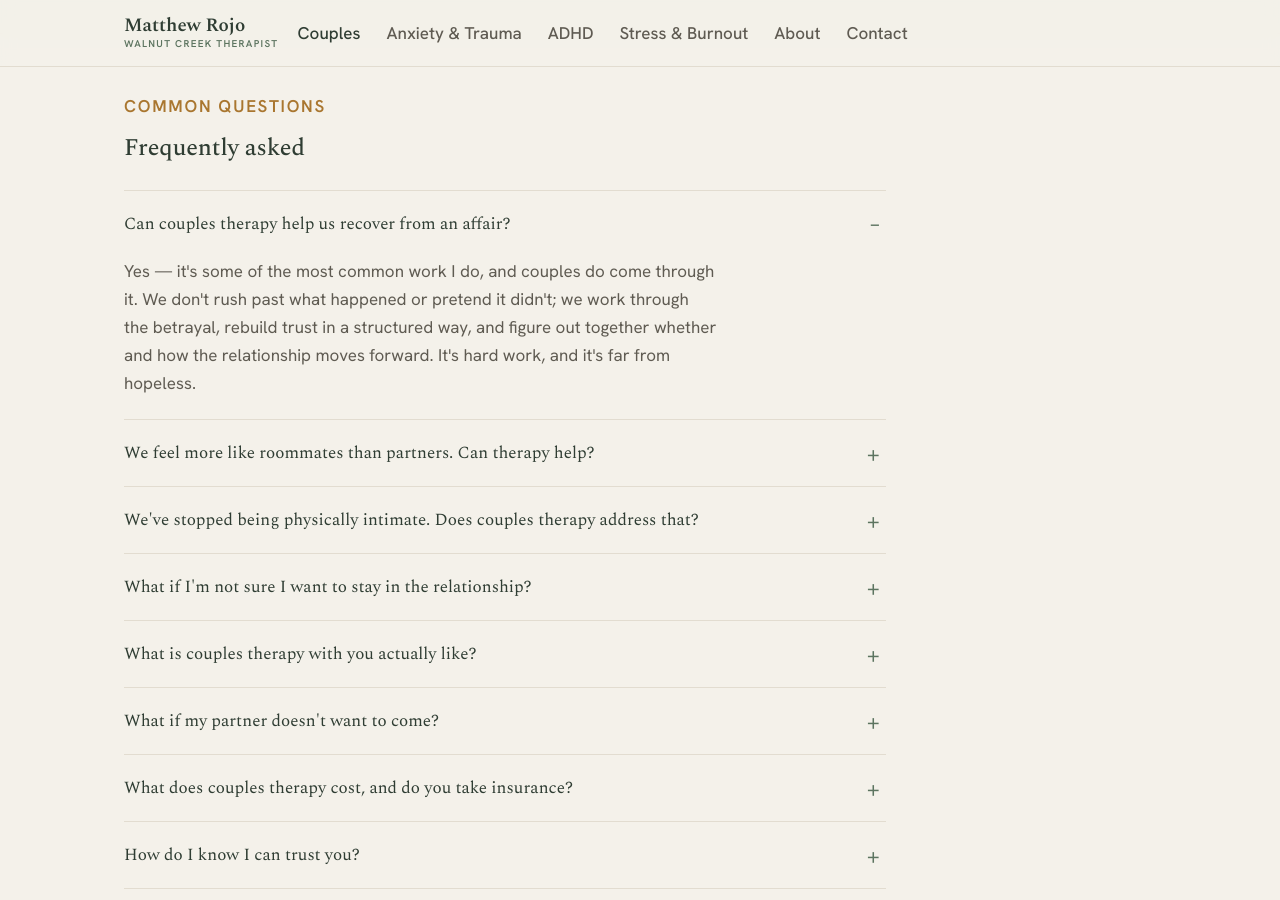
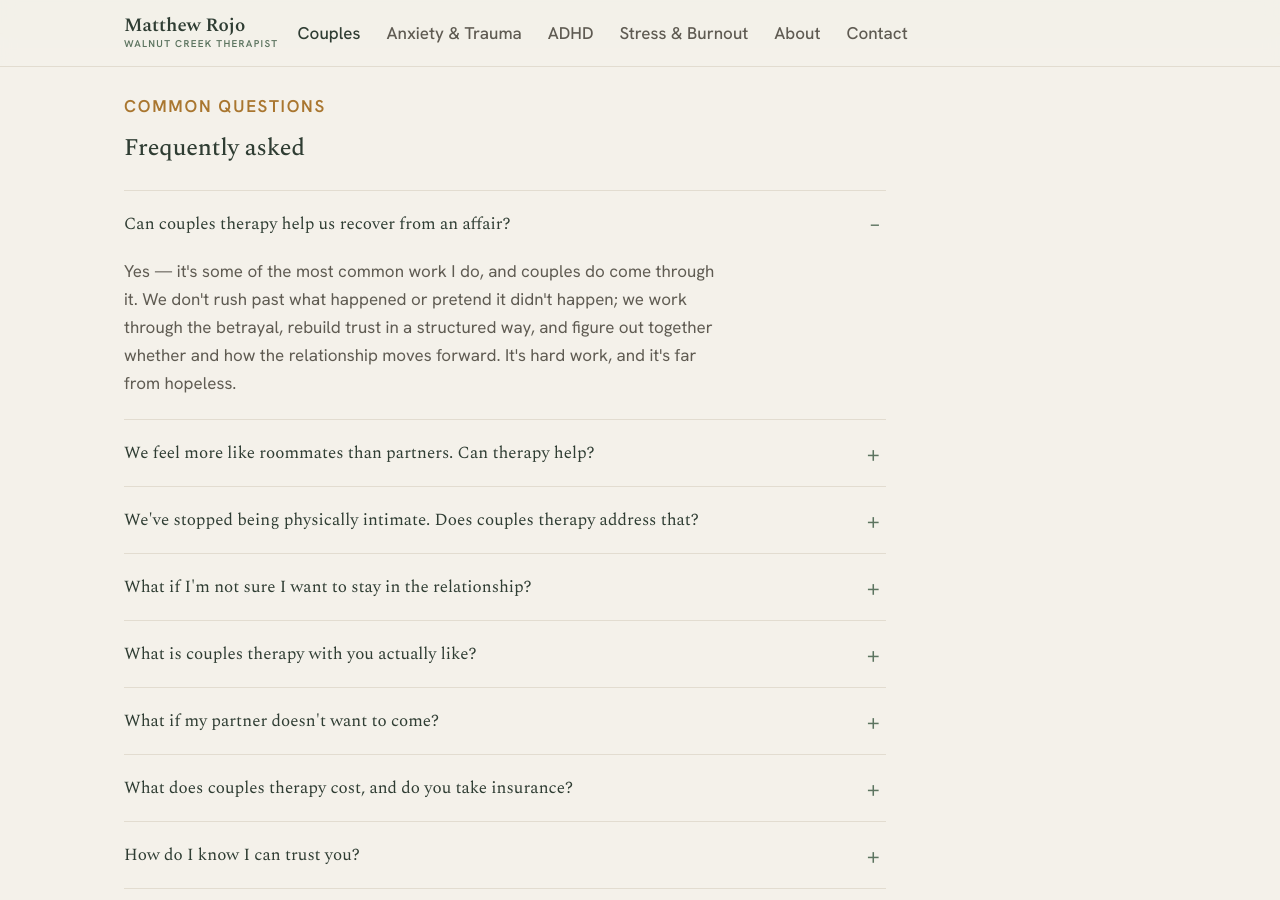
Before and after one commit to walnutcreektherapist/walnutcreektherapist.github.io, a Jekyll site: the page built from couples-therapy.html, in a window 1280 px wide and 900 px high, scrolled down 2807 px. Built offline with Jekyll 4.4.1, drawn with Linux system fonts in a browser that asks for light colours.

Commit message:
Update couples-therapy.html

```diff
--- a/couples-therapy.html
+++ b/couples-therapy.html
@@ -7,7 +7,7 @@ service_name: "Couples Therapy"
 service_type: "Couples therapy and marriage counseling"
 faqs:
   - q: "Can couples therapy help us recover from an affair?"
-    a: "Yes — it's some of the most common work I do, and couples do come through it. We don't rush past what happened or pretend it didn't; we work through the betrayal, rebuild trust in a structured way, and figure out together whether and how the relationship moves forward. It's hard work, and it's far from hopeless."
+    a: "Yes — it's some of the most common work I do, and couples do come through it. We don't rush past what happened or pretend it didn't happen; we work through the betrayal, rebuild trust in a structured way, and figure out together whether and how the relationship moves forward. It's hard work, and it's far from hopeless."
   - q: "We feel more like roommates than partners. Can therapy help?"
     a: "Often, yes. The slow drift into roommates — polite, functional, no real connection — is one of the most common things I see, and it's usually reversible. We get specific about how the closeness faded and rebuild it deliberately, instead of waiting for it to come back on its own."
   - q: "We've stopped being physically intimate. Does couples therapy address that?"
```
Also changed, not shown: other parts of couples-therapy.html (+1 -1 lines).
